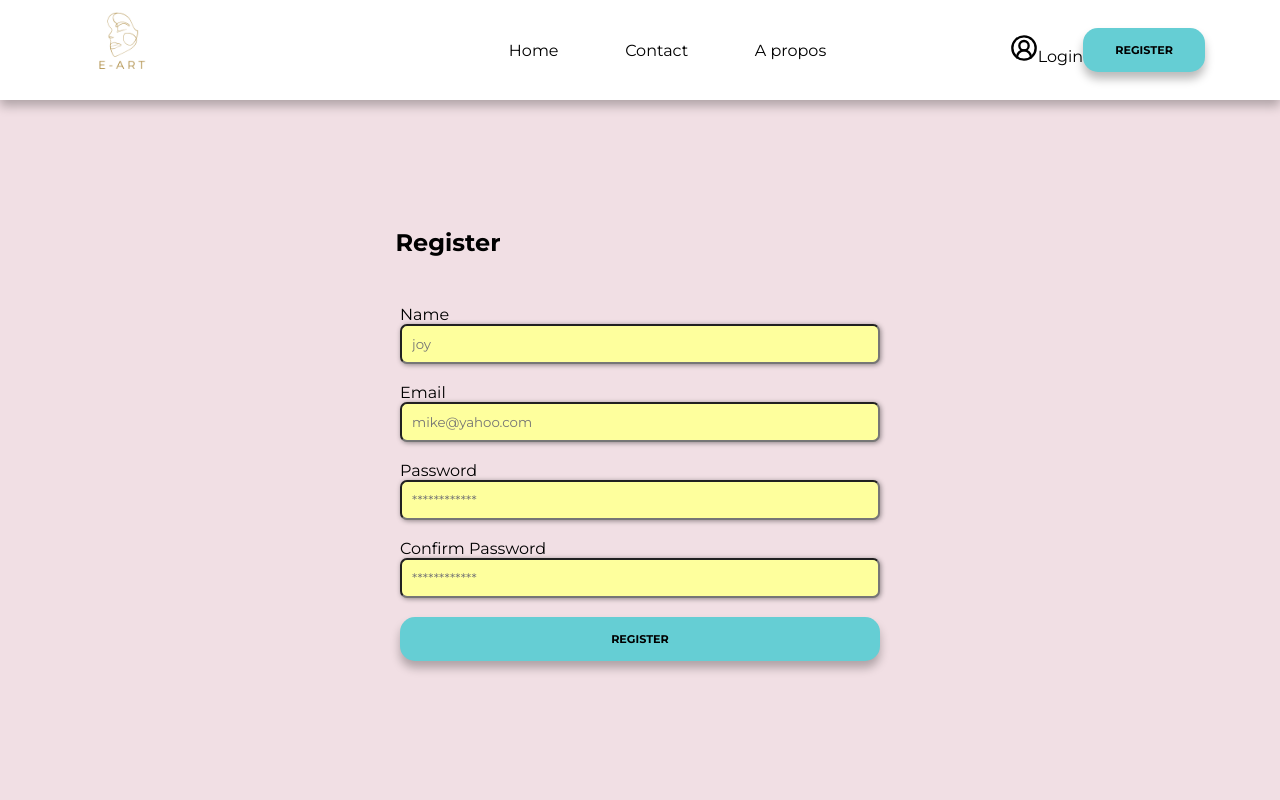
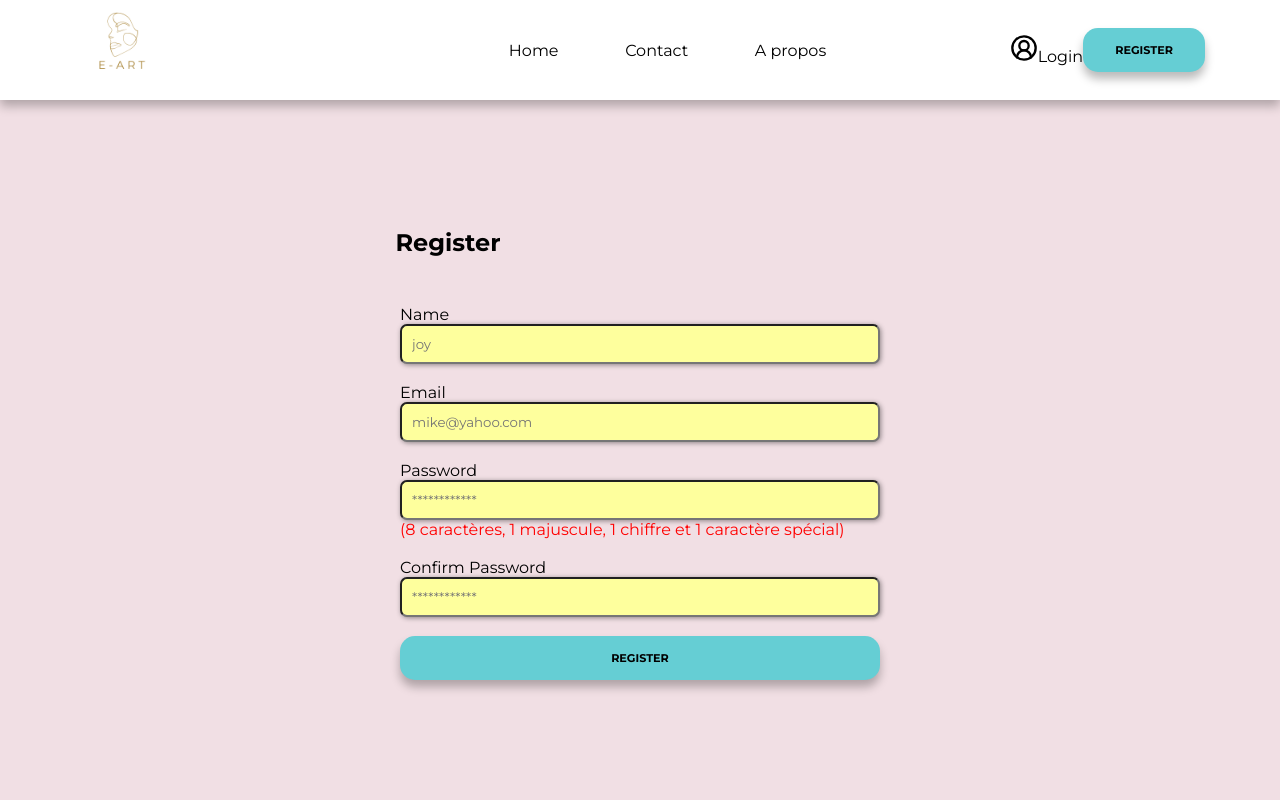
Before and after one commit to WildCodeSchool-2024-09/JS-RemoteFR-Crew404-E-Art, a React (Vite) app in the folder client/: page /register in a window 1280 px wide. Shown: the top 800 px of the page. Built offline with nearby package versions, Linux system fonts and the light colour scheme; no server answers; a web font is replaced by a local one.

Commit message:
la mise en place du mot de  passe sécurisé

```diff
--- a/client/src/pages/Register/Register.tsx
+++ b/client/src/pages/Register/Register.tsx
@@ -4,6 +4,14 @@ import Button from "../../components/Button/Button";
 import "./Register.css";
 
 function Register() {
+  const [password, setPassword] = useState("");
+  const [isValid, setIsValid] = useState(false);
+
+  const validatePassword = (pwd: string) => {
+    const regex = /^(?=.*[A-Z])(?=.*\d)(?=.*[@$!%*?&])[A-Za-z\d@$!%*?&]{8,}$/;
+    return regex.test(pwd);
+  };
+
   const [register, setRegister] = useState({
     name: "",
     email: "",
@@ -13,6 +21,10 @@ function Register() {
 
   const handleChange = (e: React.ChangeEvent<HTMLInputElement>) => {
     const { name, value } = e.target;
+    if (name === "password") {
+      setPassword(value);
+      setIsValid(validatePassword(value));
+    }
     setRegister((prev) => ({
       ...prev,
       [name]: value,
@@ -76,9 +88,15 @@ function Register() {
             name="password"
             placeholder="************"
             required
+            value={password}
             onChange={handleChange}
             className="register_input"
           />
+          <p style={{ color: isValid ? "green" : "red" }}>
+            {isValid
+              ? "Mot de passe sécurisé"
+              : "(8 caractères, 1 majuscule, 1 chiffre et 1 caractère spécial)"}
+          </p>
         </div>
         <br />
         <div>
```
